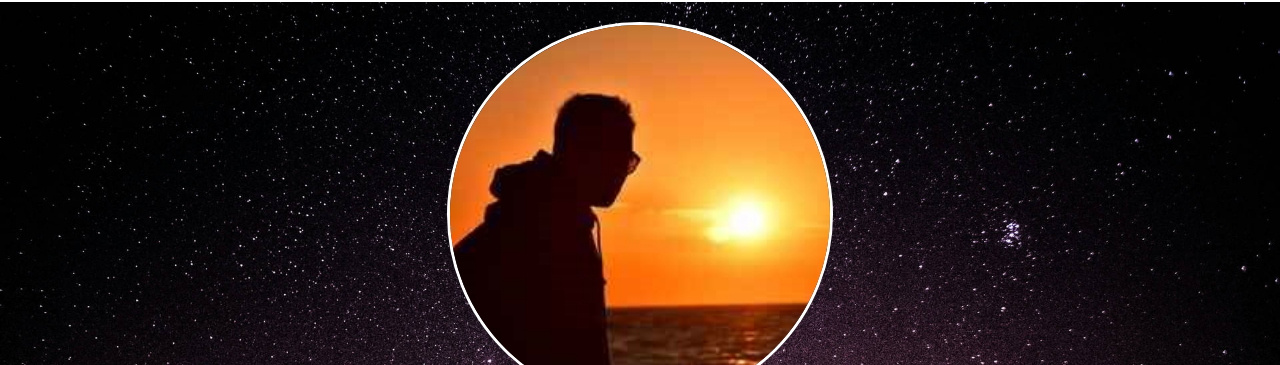
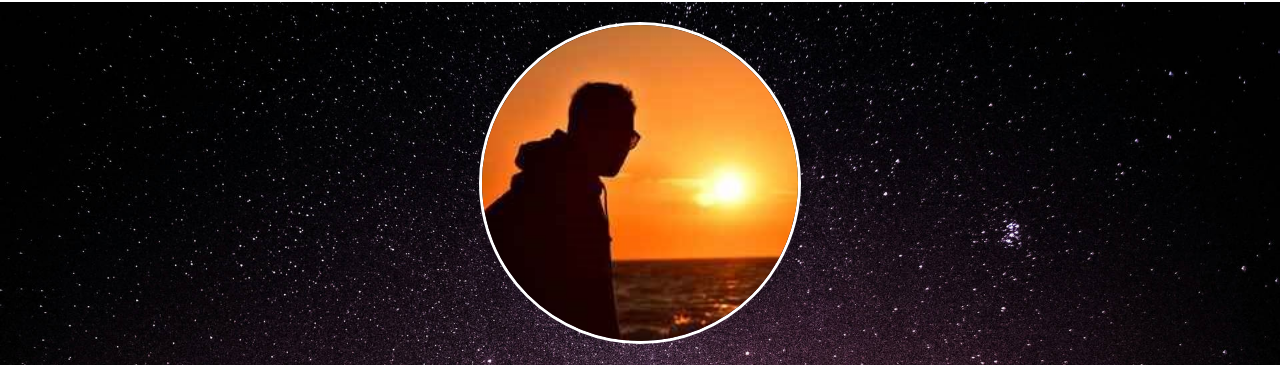
Before and after one commit to Jab005/Jab005.github.io, a plain HTML site: page index.html in a window 1280 px wide. Shown: the part 54-419 px from the top of the page. Drawn offline with nearby package versions, Linux system fonts and the light colour scheme.

Commit message:
more, moRE and MOAR nvm..

```diff
--- a/style.css
+++ b/style.css
@@ -141,7 +141,9 @@ div.content-page{
 }
 .prof{
   margin-top: 1rem;
-  width: 30%;
+  min-width: 200px;
+  min-height: 200px;
+  width: 25%;
   height: auto;
   border: 3px solid white;
   border-radius: 50%;
```
